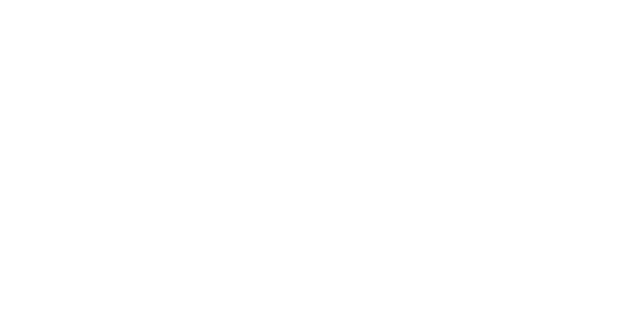
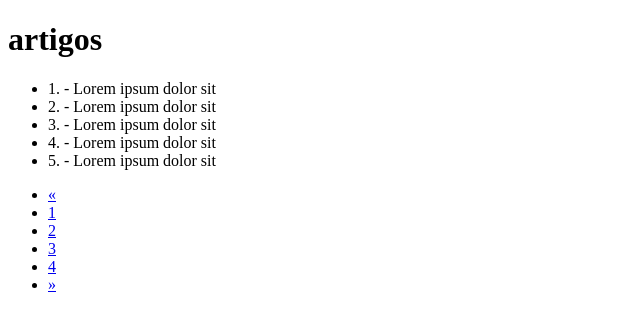
Before and after one commit to 2011Alexandrealvarenga/curso_PHP, a PHP site: page /index.php in a window 1280 px wide. Before the commit the part shown is empty. Shown: the top 331 px of the page, without its empty margins (0-640 px from the left). Run offline with PHP 8.4, Linux system fonts and the light colour scheme.

Commit message:
add index

```diff
--- a/praticas/paginacao/index.php
+++ b/praticas/paginacao/index.php
@@ -0,0 +1,3 @@
+<?php
+require 'index.view.php';
+ ?>
--- a/praticas/paginacao/index.view.php
+++ b/praticas/paginacao/index.view.php
@@ -19,12 +19,12 @@
       </section>
       <section class="paginacion">
         <ul>
-          <li><a href="#">&laquo;</a></li>
-          <li><a href="#">1</a></li>
+          <li class="disabled"><a href="#">&laquo;</a></li>
+          <li class="active"><a href="#">1</a></li>
           <li><a href="#">2</a></li>
           <li><a href="#">3</a></li>
           <li><a href="#">4</a></li>
-
+          <li><a href="#">&raquo;</a></li>
         </ul>
       </section>
     </div>
```
